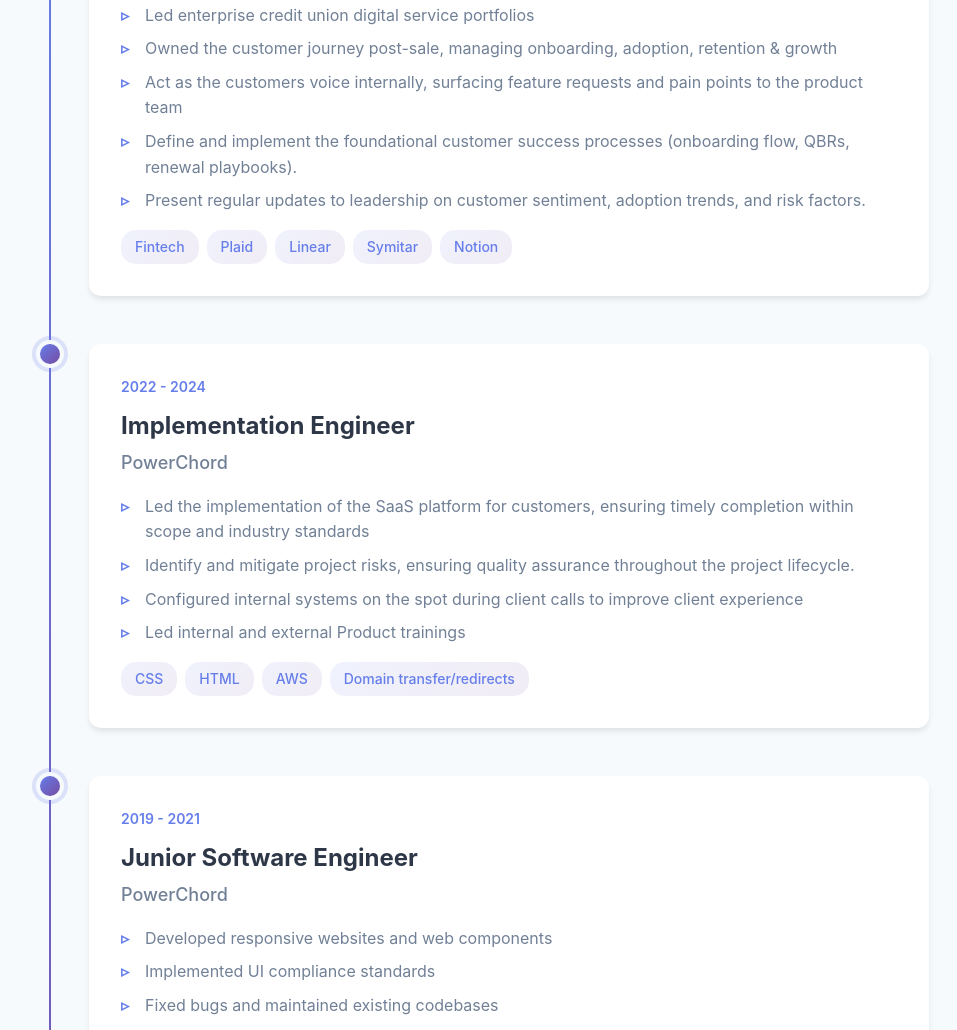
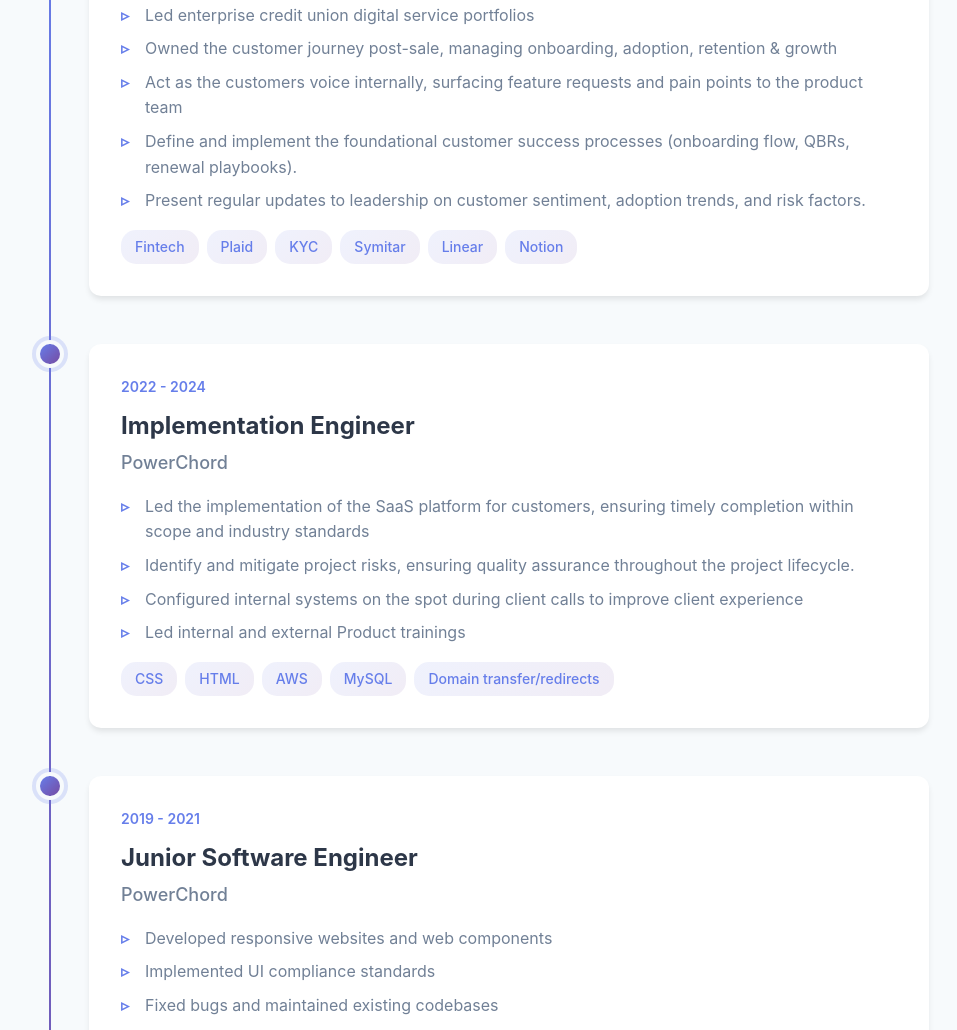
Before and after one commit to shanna747/portfolio, a plain HTML site: page index.html in a window 1280 px wide. Shown: the part 1570-2600 px from the top of the page, without its empty margins (161-1118 px from the left). Drawn offline with Linux system fonts and the light colour scheme.

Commit message:
feature updates

```diff
--- a/index.html
+++ b/index.html
@@ -83,8 +83,9 @@
                         <div class="tech-used">
                             <span>Fintech</span>
                             <span>Plaid</span>
+                            <span>KYC</span>
+                            <span>Symitar</span>
                             <span>Linear</span>
-                            <span>Symitar</span>
                             <span>Notion</span>
                         </div>
                     </div>
@@ -106,6 +107,7 @@
                             <span>CSS</span>
                             <span>HTML</span>
                             <span>AWS</span>
+                            <span>MySQL</span>
                             <span>Domain transfer/redirects</span>
                         </div>
                     </div>
```
